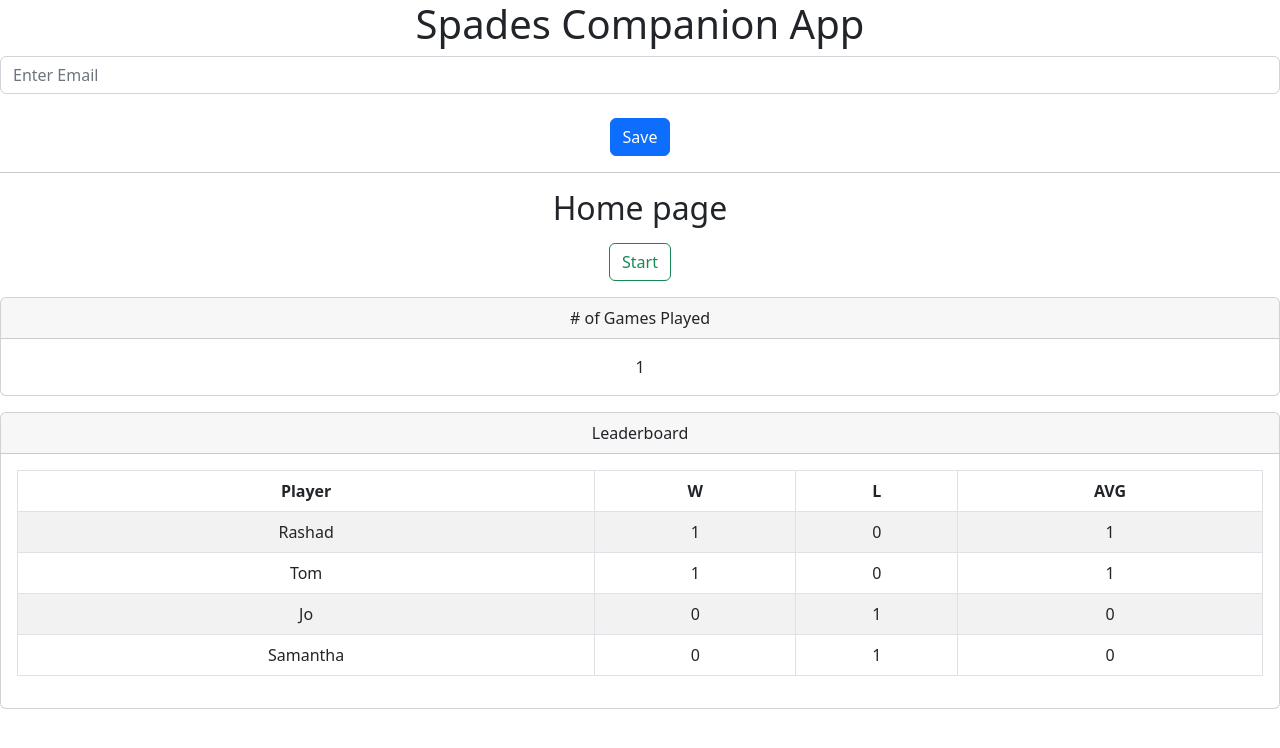
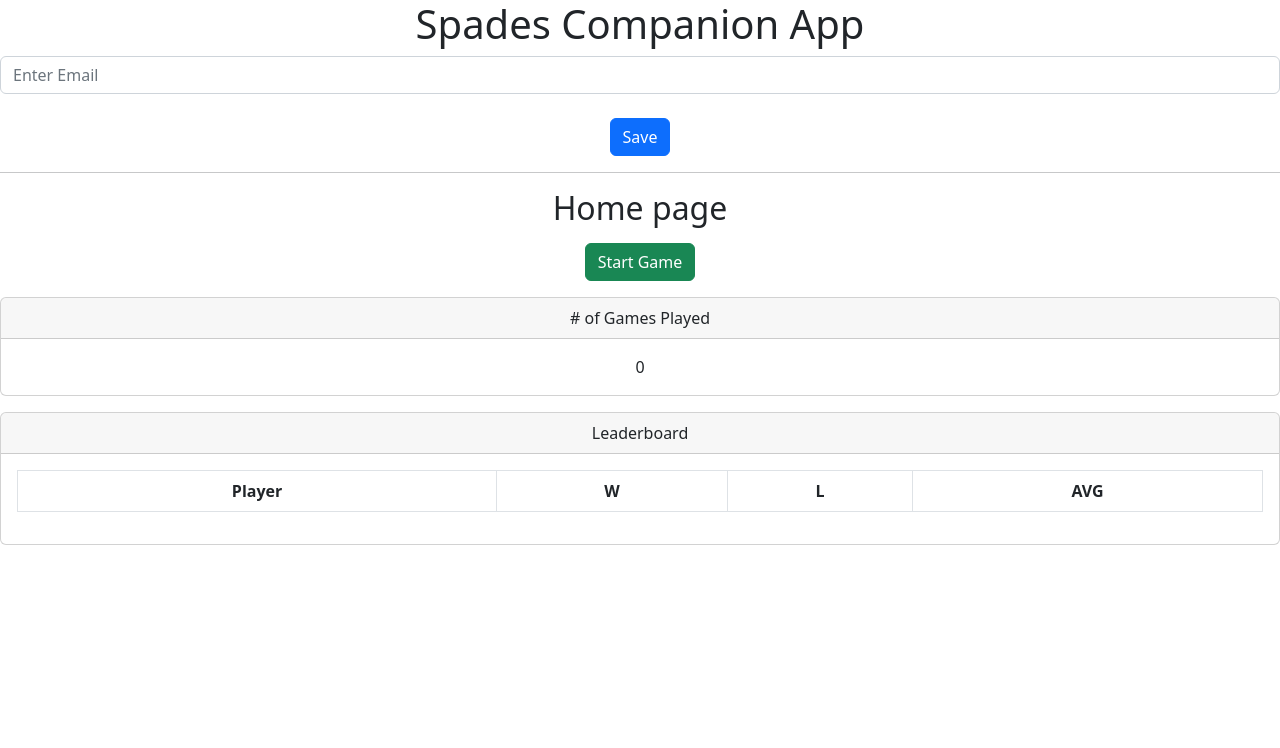
Before and after one commit to Rashad-636/tca-spades, a React (Create React App) app: page /#/ in a window 1280 px wide. Shown: the top 748 px of the page. Built offline with nearby package versions, Linux system fonts and the light colour scheme.

Commit message:
removing hardcoded data

```diff
--- a/src/App.js
+++ b/src/App.js
@@ -7,23 +7,13 @@ import localforage from 'localforage';
 import Form from 'react-bootstrap/Form';
 import Button from 'react-bootstrap/Button';
 
-const hardcodedGameResults= [
-  {
-          start: "2023-03-23T17:38:23.230Z"
-          , playerOne: "Rashad"
-          , playerTwo: "Tom"
-          , playerThree: "Jo"
-          , playerFour: "Samantha"
-          , winningTeam: "Team 1"
-  }
-];
 
 
 const App = () => {
 
   // State Hooks
 
-  const [gameresults, setGameResults] = useState(hardcodedGameResults);
+  const [gameresults, setGameResults] = useState([]);
 
   const [setupInfo, setSetupInfo] = useState({
     start: "",
--- a/src/pages/HomePage.js
+++ b/src/pages/HomePage.js
@@ -55,7 +55,7 @@ const getLeaderboardData = (results) => {
             name: x
             , wins: wins
             , losses: losses
-            , avg: avg
+            , avg: avg.toFixed(3)
         };
     });
 };
@@ -73,11 +73,11 @@ export const Homepage = ({gameresults}) => {
 
         <h2 className='m-3'>Home page</h2>
         <Button
-            variant="outline-success"
+            variant="success"
             onClick={() => nav("/setup")}
             className='mb-3'
             >
-            Start
+            Start Game
             </Button>
             <Card>
                 <Card.Header>
```
